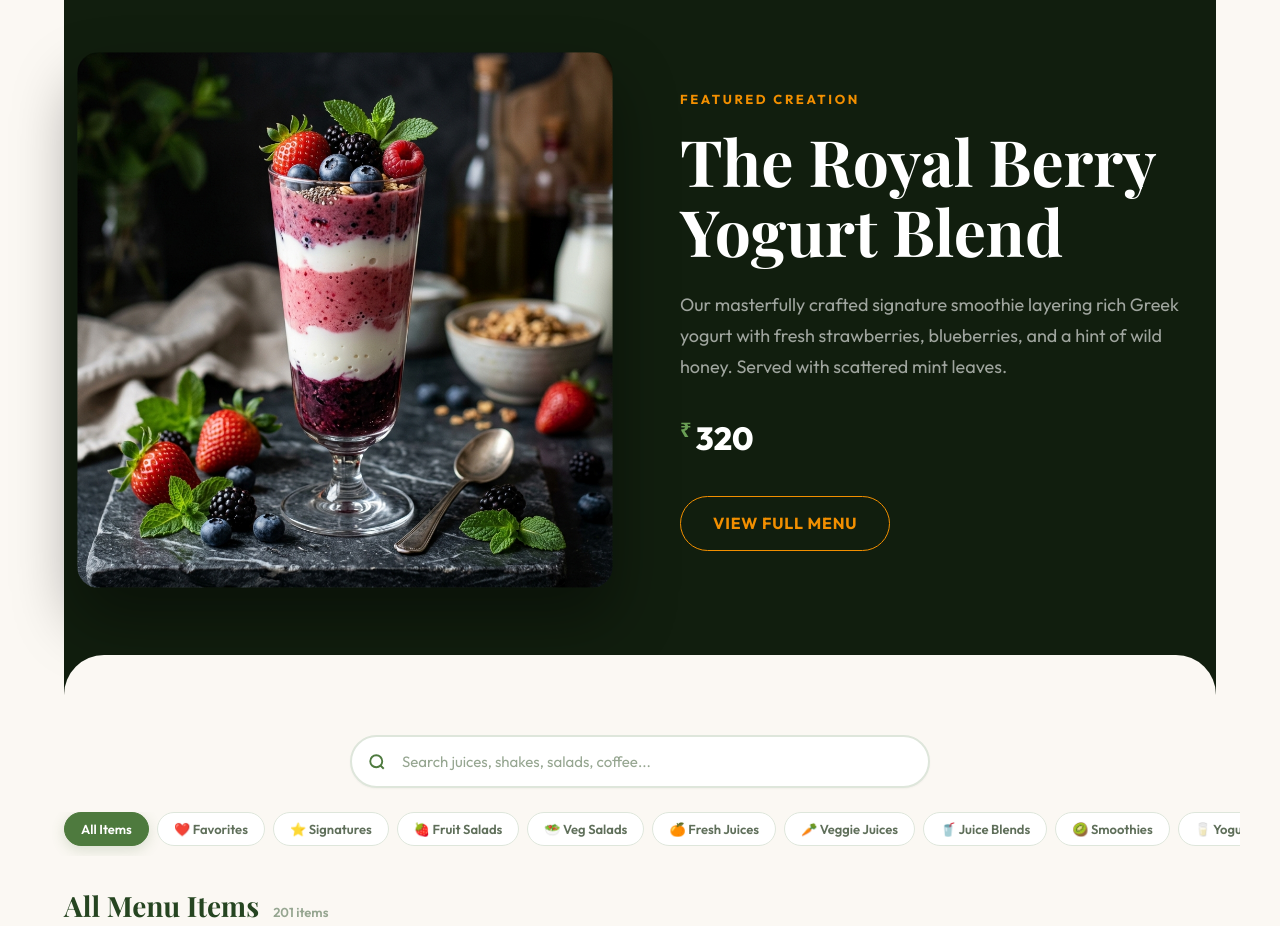
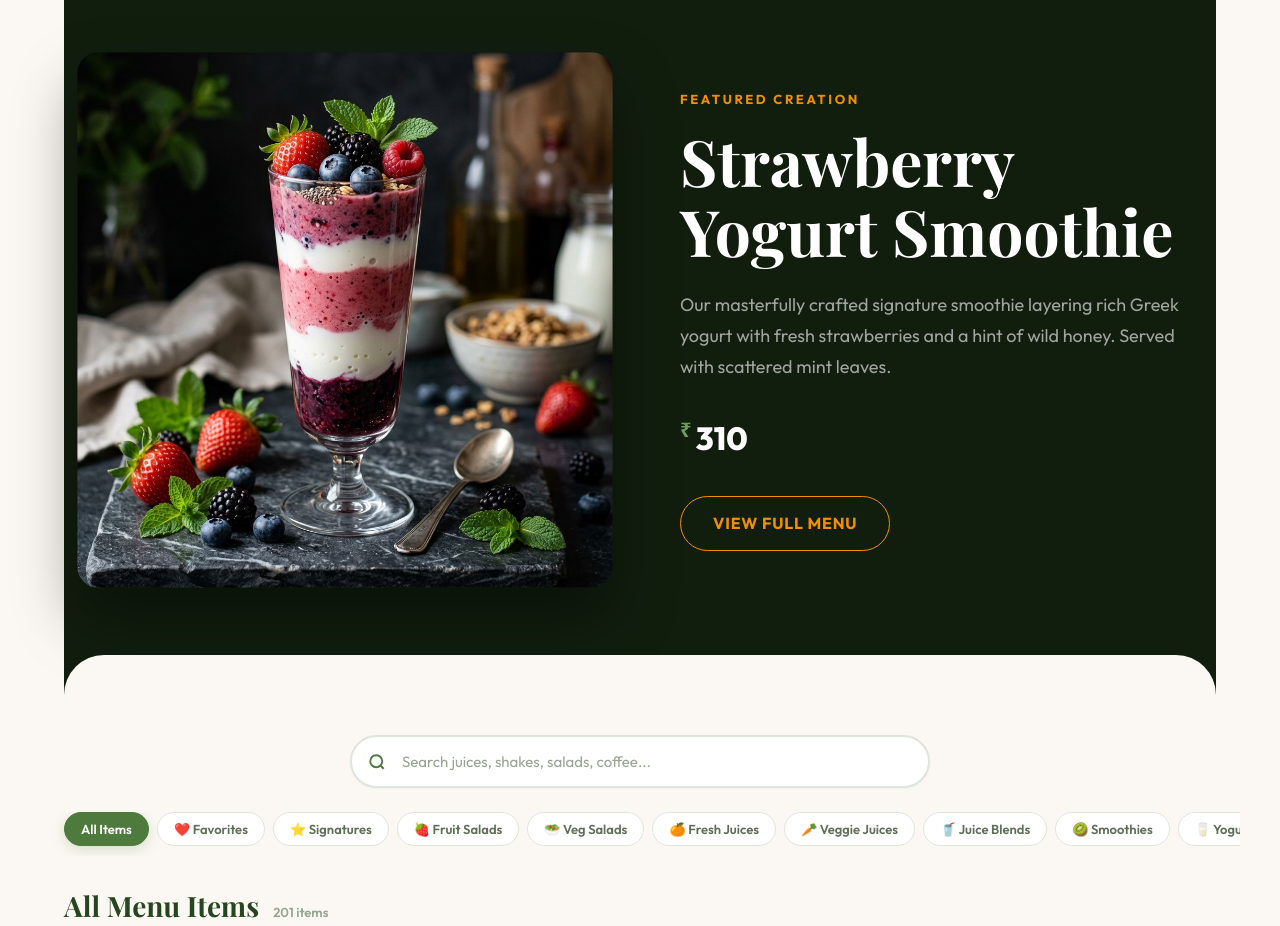
Before and after one commit to abrarlarah/sipster, a website: page index.html in a window 1280 px wide. Shown: the part 920-1846 px from the top of the page. Drawn offline with nearby package versions, Linux system fonts and the light colour scheme; a web font is replaced by a local one.

Commit message:
fix: updated featured signature item to match a real item from the menu

```diff
--- a/index.html
+++ b/index.html
@@ -84,11 +84,10 @@
           </div>
           <div class="sig-content-col" data-aos="fade-left">
             <h4 class="sig-label">Featured Creation</h4>
-            <h2 class="sig-title">The Royal Berry <br> Yogurt Blend</h2>
-            <p class="sig-desc">Our masterfully crafted signature smoothie layering rich Greek yogurt with fresh
-              strawberries, blueberries, and a hint of wild honey. Served with scattered mint leaves.</p>
+            <h2 class="sig-title">Strawberry <br> Yogurt Smoothie</h2>
+            <p class="sig-desc">Our masterfully crafted signature smoothie layering rich Greek yogurt with fresh strawberries and a hint of wild honey. Served with scattered mint leaves.</p>
             <div class="sig-price">
-              <span class="currency">₹</span>320
+              <span class="currency">₹</span>310
             </div>
             <a href="#full-menu" class="btn-sig">View Full Menu</a>
           </div>
```
